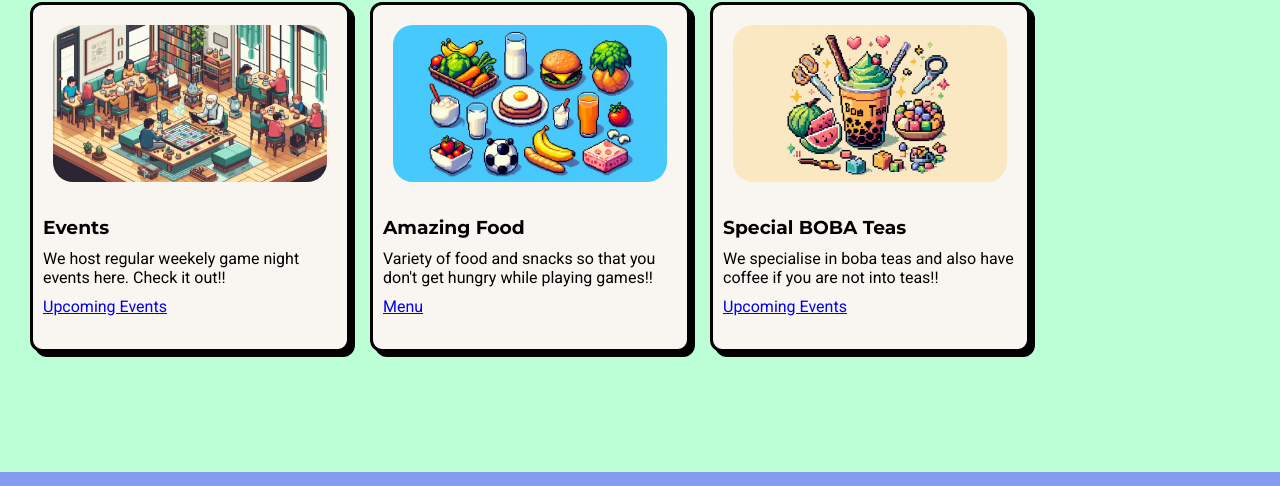
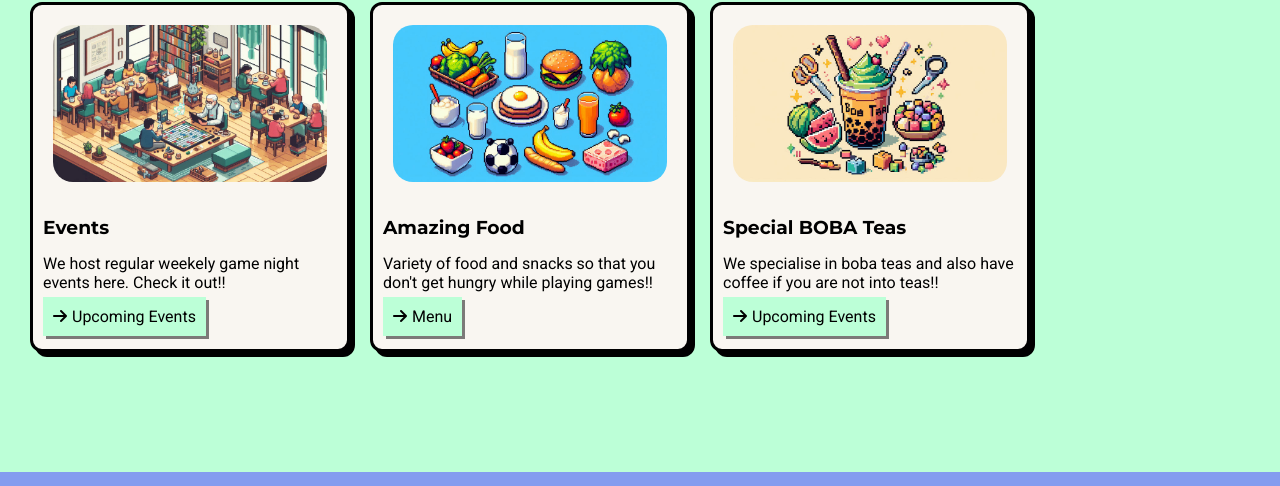
Before and after one commit to jaykrishnagadhavi/hackathon-track-1, a plain HTML site: page index.html in a window 1280 px wide. Shown: the part 2428-2914 px from the top of the page. Drawn offline with Linux system fonts and the light colour scheme; a script that the page names is missing; files whose address does not match are found by name.

Commit message:
update final

```diff
--- a/css/index.css
+++ b/css/index.css
@@ -249,7 +249,28 @@
   .card-details {
     display: flex;
     flex-direction: column;
-    gap: 10px;
+    gap: 15px;
+  }
+
+  .card-link a {
+    color: black;
+    text-decoration: none;
+    background-color: #bcffd7;
+    padding: 10px;
+    box-shadow: 3px 3px rgba(0, 0, 0, 0.5);
+  }
+
+  .card-link a:hover {
+    background-color: #849cef;
+    box-shadow: 0px 0px;
+    transition: 200ms ease;
+    color: #f8ebeb;
+  }
+
+
+
+  .card-link i {
+    padding-right: 5px;
   }
 
   /* Discord Join */
--- a/index.html
+++ b/index.html
@@ -85,7 +85,7 @@
             <div class="card-title"><h3>Events</h3></div>
             <div class="card-description"><p>We host regular weekely game night events here. Check it out!!</p></div>
             <div class="card-link">
-            <a href="#">Upcoming Events</a>
+            <a href="calendar.html" target="_blank"><i class="fa-solid fa-arrow-right"></i>Upcoming Events</a>
           </div>
           </div>
         </div>
@@ -97,7 +97,7 @@
             <div class="card-title"><h3>Amazing Food</h3></div>
             <div class="card-description"><p>Variety of food and snacks so that you don't get hungry while playing games!!</p></div>
             <div class="card-link">
-            <a href="#">Menu</a>
+            <a href="menu.html"><i class="fa-solid fa-arrow-right"></i>Menu</a>
           </div>
           </div>
         </div>
@@ -109,7 +109,7 @@
             <div class="card-title"><h3>Special BOBA Teas</h3></div>
             <div class="card-description"><p>We specialise in boba teas and also have coffee if you are not into teas!!</p></div>
             <div class="card-link">
-            <a href="#">Upcoming Events</a>
+            <a href="menu.html"><i class="fa-solid fa-arrow-right"></i>Upcoming Events</a>
           </div>
           </div>
         </div>
```
Also changed, not shown: 1 other file.
